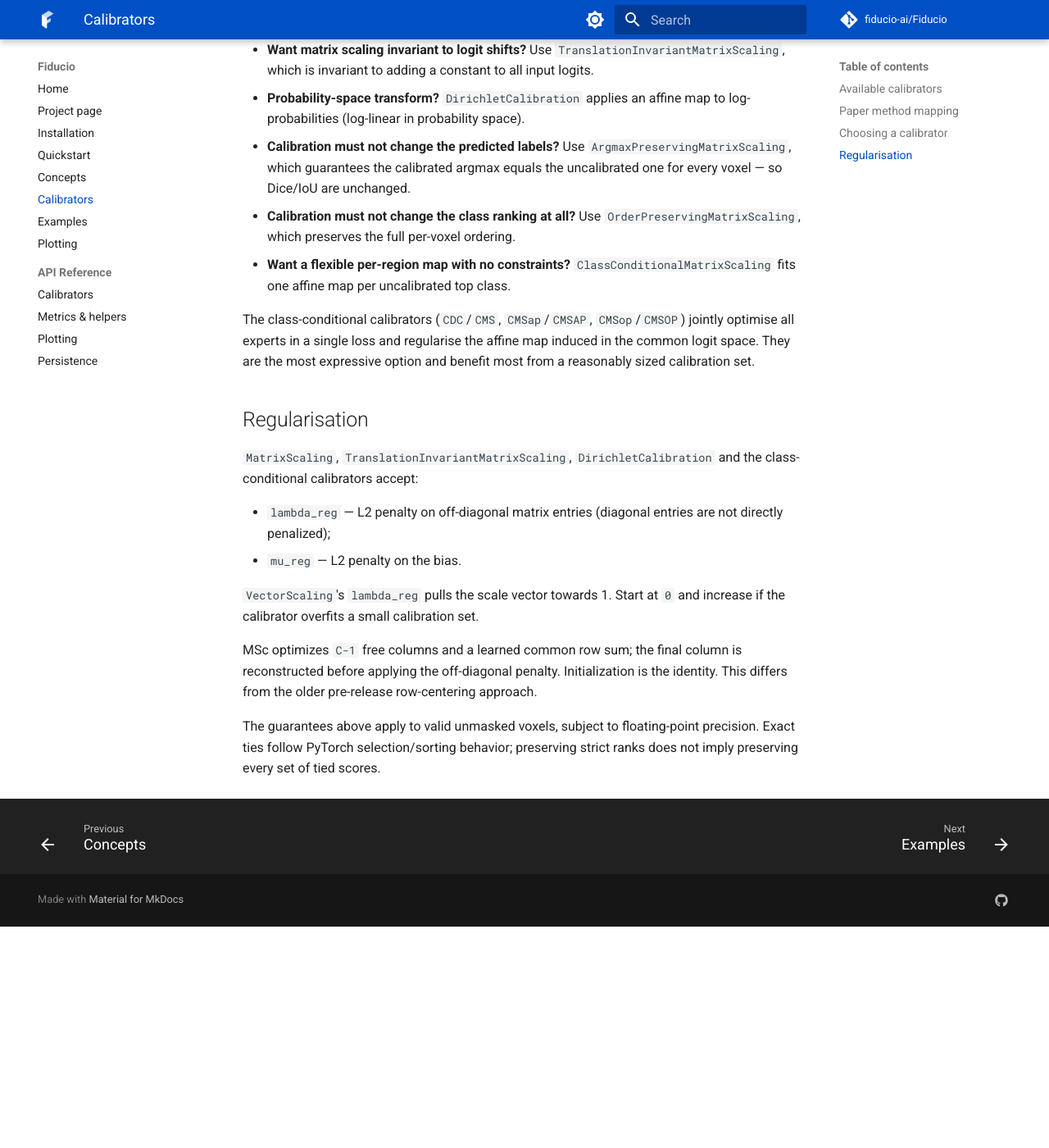
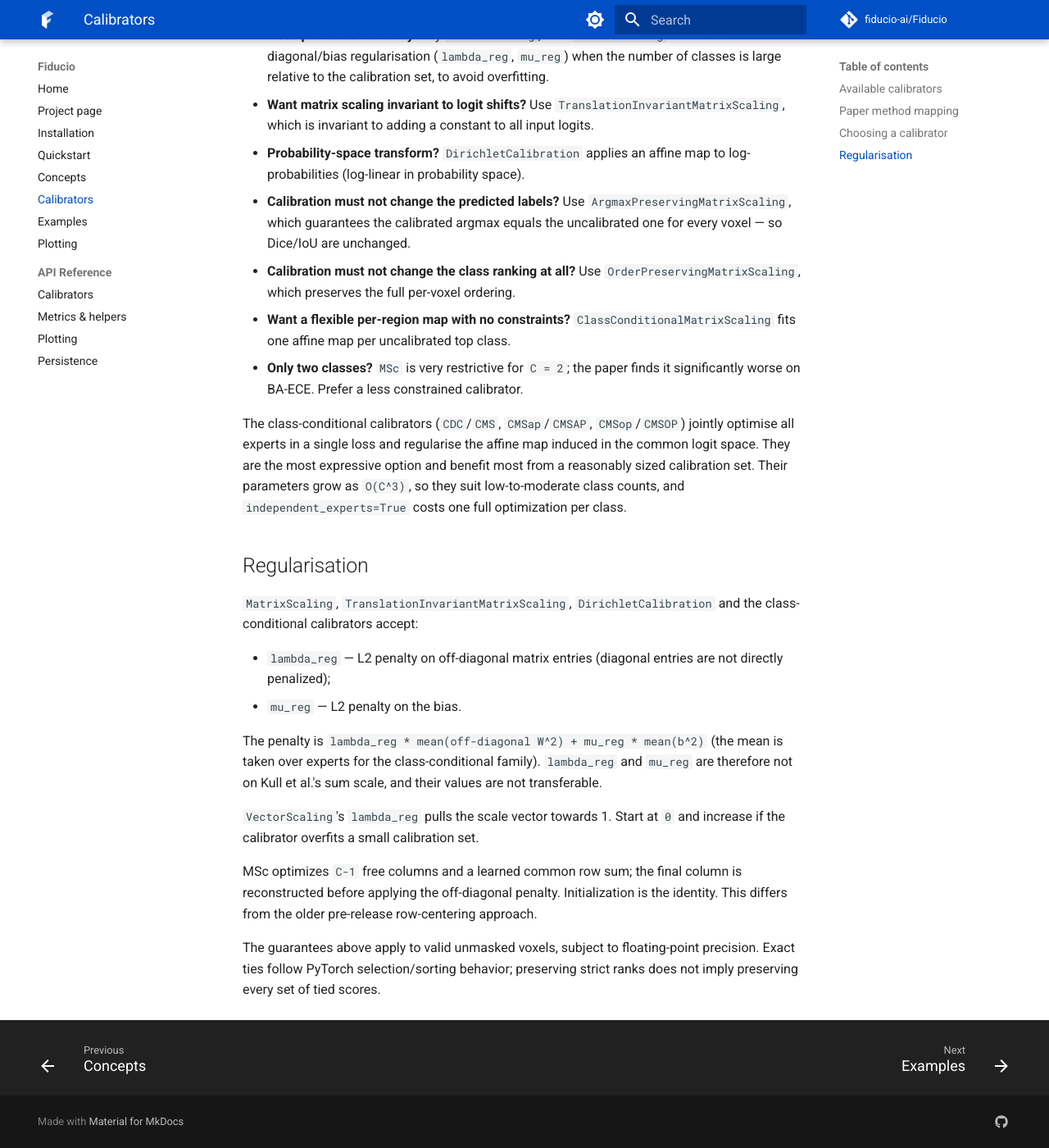
Before and after one commit to fiducio-ai/Fiducio, an MkDocs documentation site: the page built from docs/calibrators.md, in a window 1280 px wide and 1400 px high, scrolled down 2254 px. Shown: the whole window at 82% size. Built offline with MkDocs 1.6.1 and Material for MkDocs 9.7.7, drawn with Linux system fonts in a browser that asks for light colours; comment, search, counter and statistics services are not loaded; before the commit the page ends 3384 px from its top, so only the background shows below that; some of the changed text lies outside the part shown.

Commit message:
Document the regularisation formula and class-conditional costs

```diff
--- a/docs/calibrators.md
+++ b/docs/calibrators.md
@@ -21,6 +21,9 @@ transform is and in what they guarantee.
 Translation-invariant means the output is unchanged when the same constant is
 added to every input logit of a voxel. Short aliases (`TS`, `MS`, `CMS`, ...) are provided for convenience; the explicit
 names are recommended in code that others will read.
+
+*Footnote: with `input_type="probs"` the canonical space is log-probabilities,
+so VS, MS and TS become shift-invariant in that input mode.*
 
 ## Paper method mapping
 
@@ -76,11 +79,15 @@ A practical decision guide:
   `OrderPreservingMatrixScaling`, which preserves the full per-voxel ordering.
 - **Want a flexible per-region map with no constraints?**
   `ClassConditionalMatrixScaling` fits one affine map per uncalibrated top class.
+- **Only two classes?** `MSc` is very restrictive for `C = 2`; the paper finds
+  it significantly worse on BA-ECE. Prefer a less constrained calibrator.
 
 The class-conditional calibrators (`CDC`/`CMS`, `CMSap`/`CMSAP`, `CMSop`/`CMSOP`)
 jointly optimise all experts in a single loss and regularise the affine map
 induced in the common logit space. They are the most expressive option and
-benefit most from a reasonably sized calibration set.
+benefit most from a reasonably sized calibration set. Their parameters grow as
+`O(C^3)`, so they suit low-to-moderate class counts, and
+`independent_experts=True` costs one full optimization per class.
 
 ## Regularisation
 
@@ -90,6 +97,11 @@ the class-conditional calibrators accept:
 - `lambda_reg` — L2 penalty on off-diagonal matrix entries (diagonal entries
   are not directly penalized);
 - `mu_reg` — L2 penalty on the bias.
+
+The penalty is `lambda_reg * mean(off-diagonal W^2) + mu_reg * mean(b^2)` (the
+mean is taken over experts for the class-conditional family). `lambda_reg` and
+`mu_reg` are therefore not on Kull et al.'s sum scale, and their values are not
+transferable.
 
 `VectorScaling`'s `lambda_reg` pulls the scale vector towards 1. Start at `0` and
 increase if the calibrator overfits a small calibration set.
```
